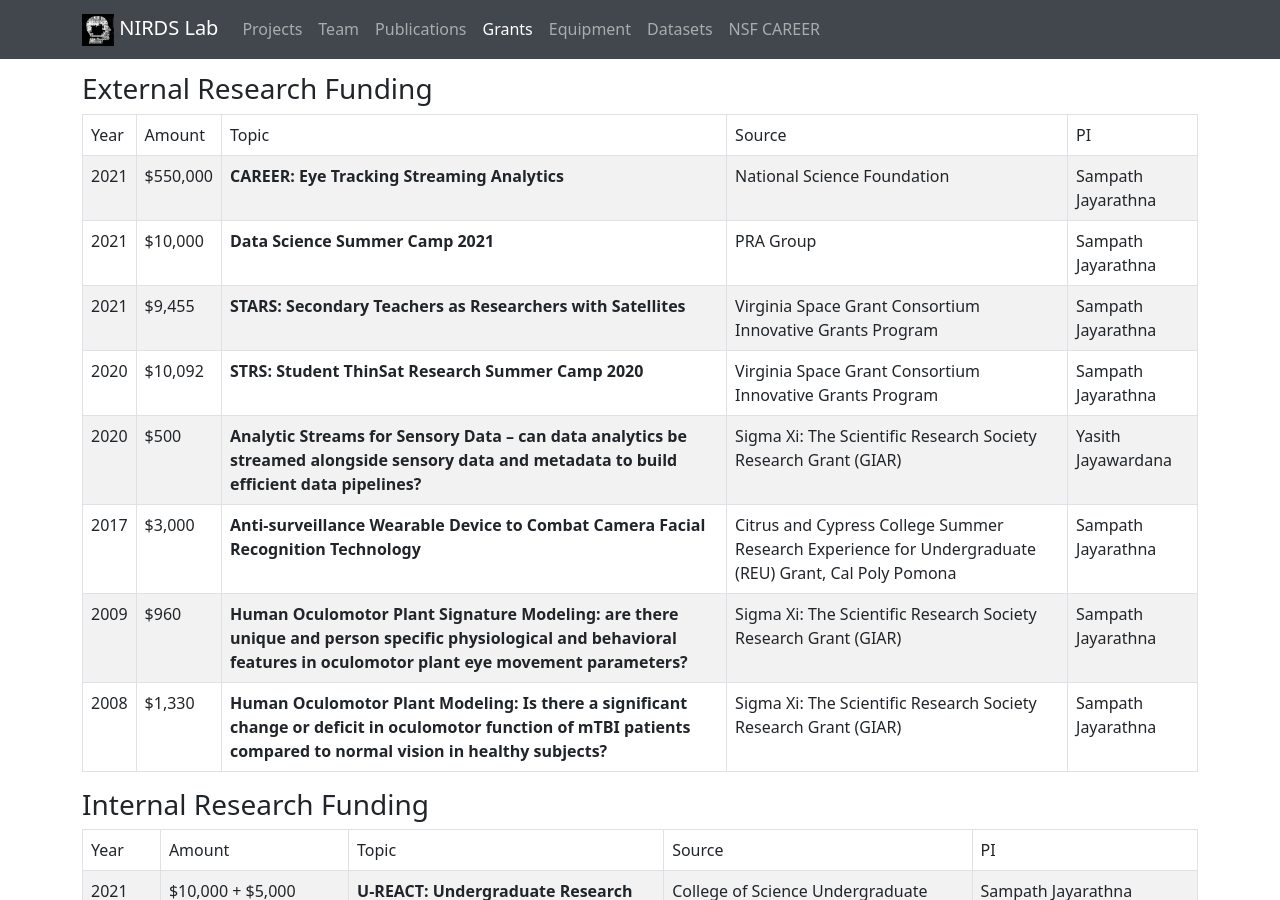
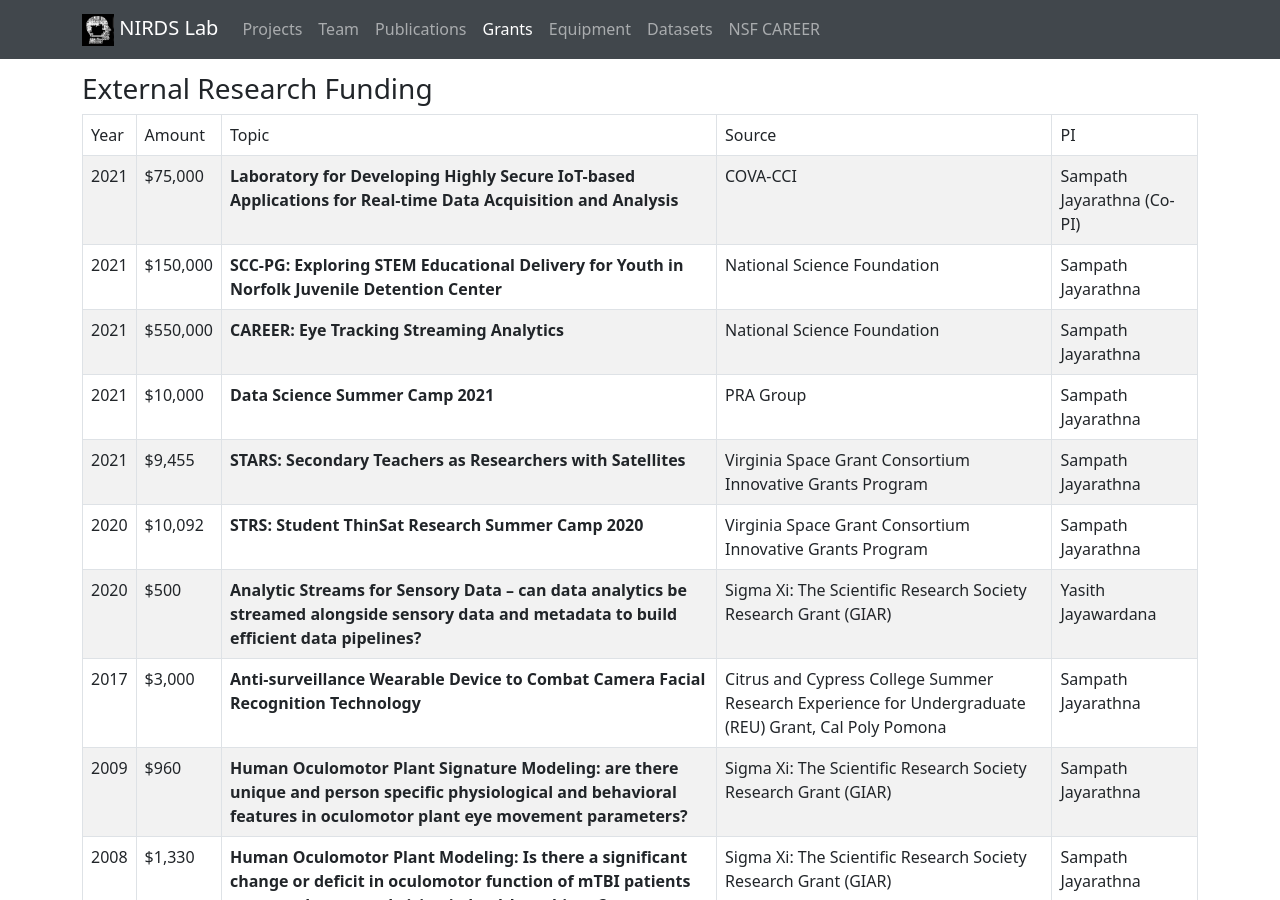
Before and after one commit to nirdslab/nirdslab.github.io, a Jekyll site: the page built from grants.md, in a window 1280 px wide and 900 px high. Built offline with Jekyll 4.4.1, drawn with Linux system fonts in a browser that asks for light colours.

Commit message:
Update grants.yml
grants updated

```diff
--- a/_data/grants.yml
+++ b/_data/grants.yml
@@ -1,5 +1,15 @@
 - type: "External Research Funding"
   grants:
+    - year: "2021"
+      topic: "Laboratory for Developing Highly Secure IoT-based Applications for Real-time Data Acquisition and Analysis"
+      amount: "$75,000"
+      from: "COVA-CCI"
+      to: "Sampath Jayarathna (Co-PI)"
+    - year: "2021"
+      topic: "SCC-PG: Exploring STEM Educational Delivery for Youth in Norfolk Juvenile Detention Center"
+      amount: "$150,000"
+      from: "National Science Foundation"
+      to: "Sampath Jayarathna"
     - year: "2021"
       topic: "CAREER: Eye Tracking Streaming Analytics"
       amount: "$550,000"
```
